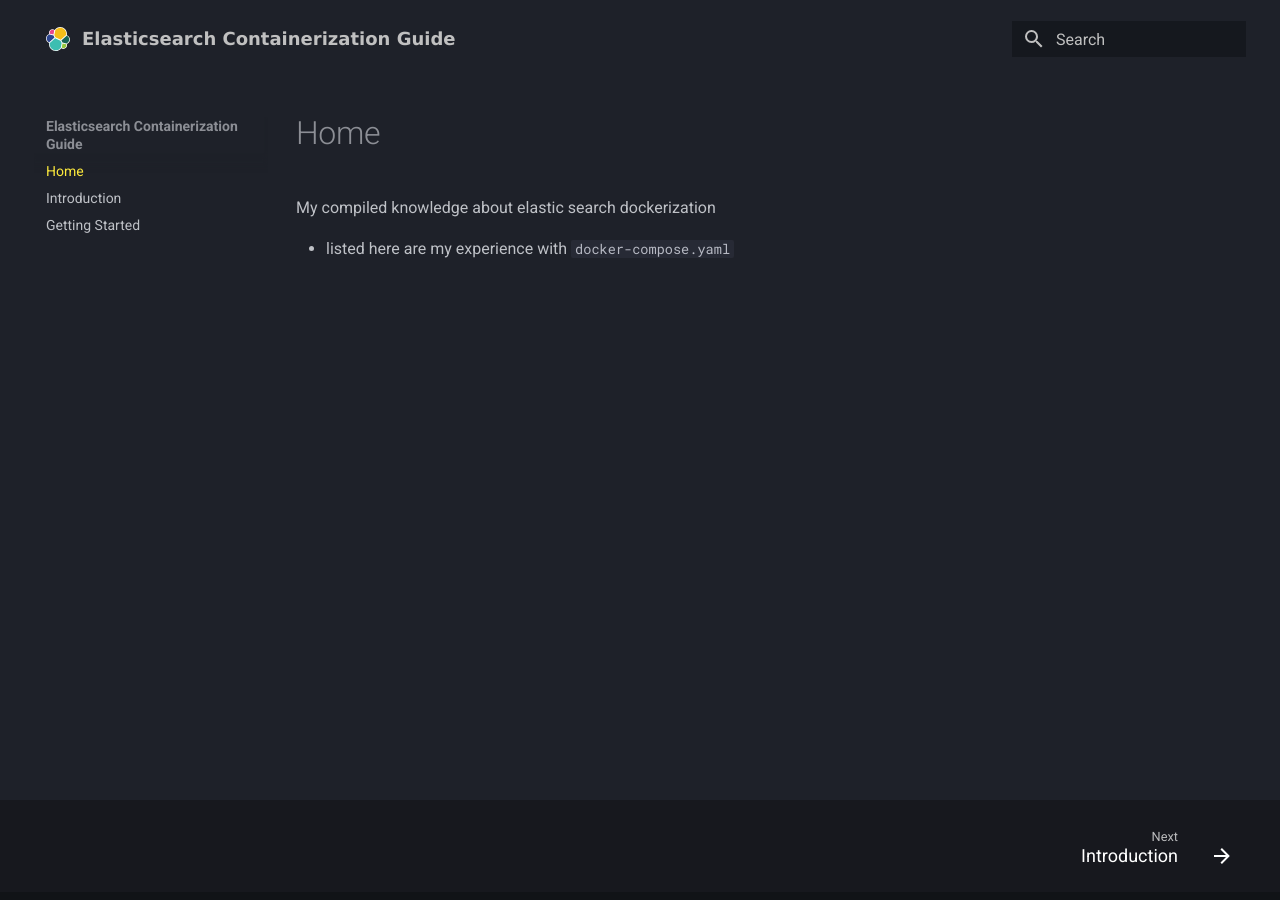
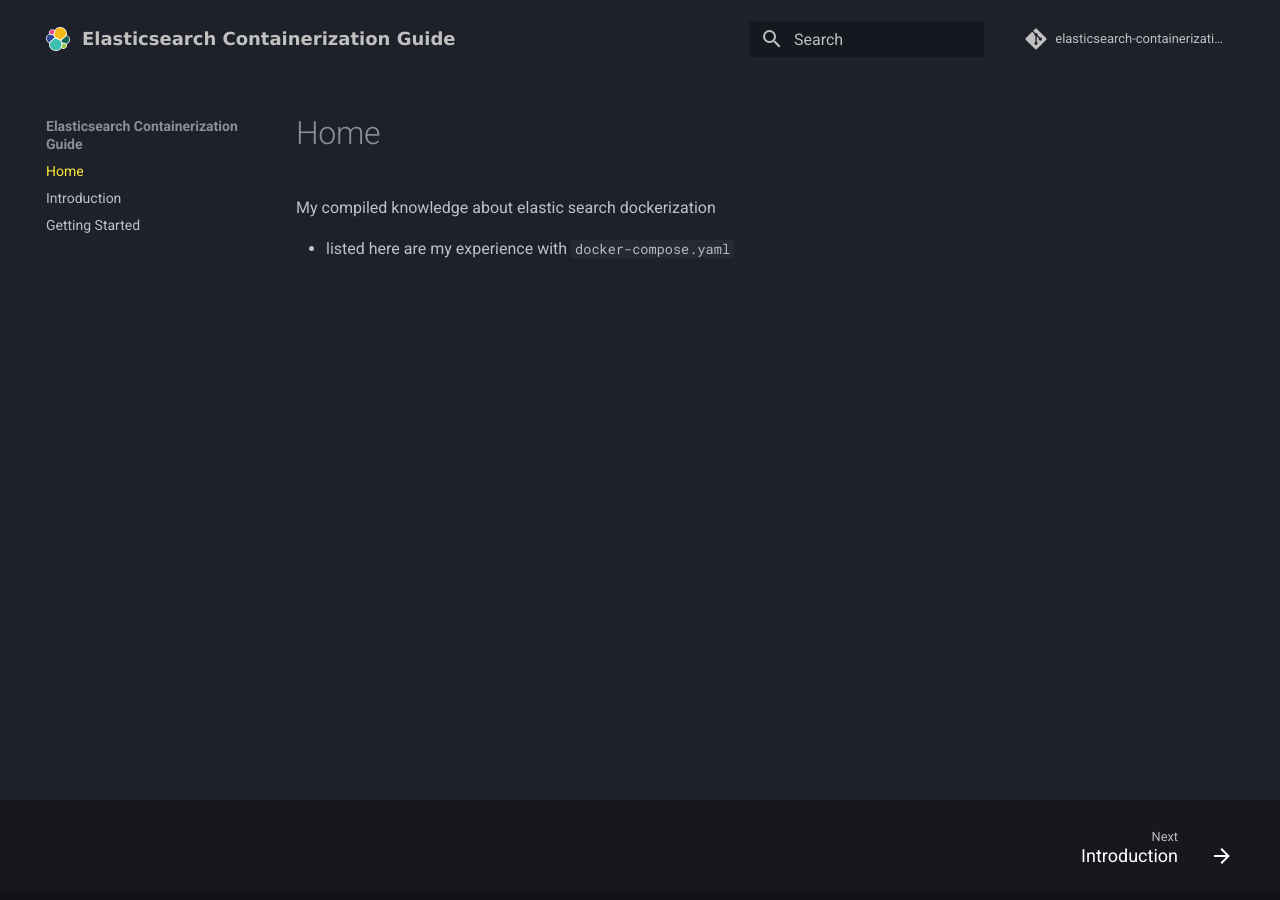
Before and after one commit to Snehal-Pradhan/elasticsearch-containerization-guide, an MkDocs documentation site: the page built from docs/index.md, in a window 1280 px wide. Built offline with MkDocs 1.6.1 and Material for MkDocs 9.7.7, drawn with Linux system fonts in a browser that asks for light colours; comment, search, counter and statistics services are not loaded.

Commit message:
added github link

```diff
--- a/docs/css/header.css
+++ b/docs/css/header.css
@@ -26,3 +26,6 @@
 .md-header .md-search__icon {
     color: silver;
 }
+.md-nav__title{
+    background-color: #1e2129;
+}
--- a/mkdocs.yml
+++ b/mkdocs.yml
@@ -7,12 +7,15 @@
     scheme: slate
     primary: yellow
     accent: yellow
-
   features:
     - navigation.sections
     - navigation.expand
     - navigation.top
     - navigation.footer
+
+repo_url: https://github.com/Snehal-Pradhan/elasticsearch-containerization-guide
+repo_name: elasticsearch-containerization-guide
+repo_type: github
 
 nav:
   - Home: index.md
```
